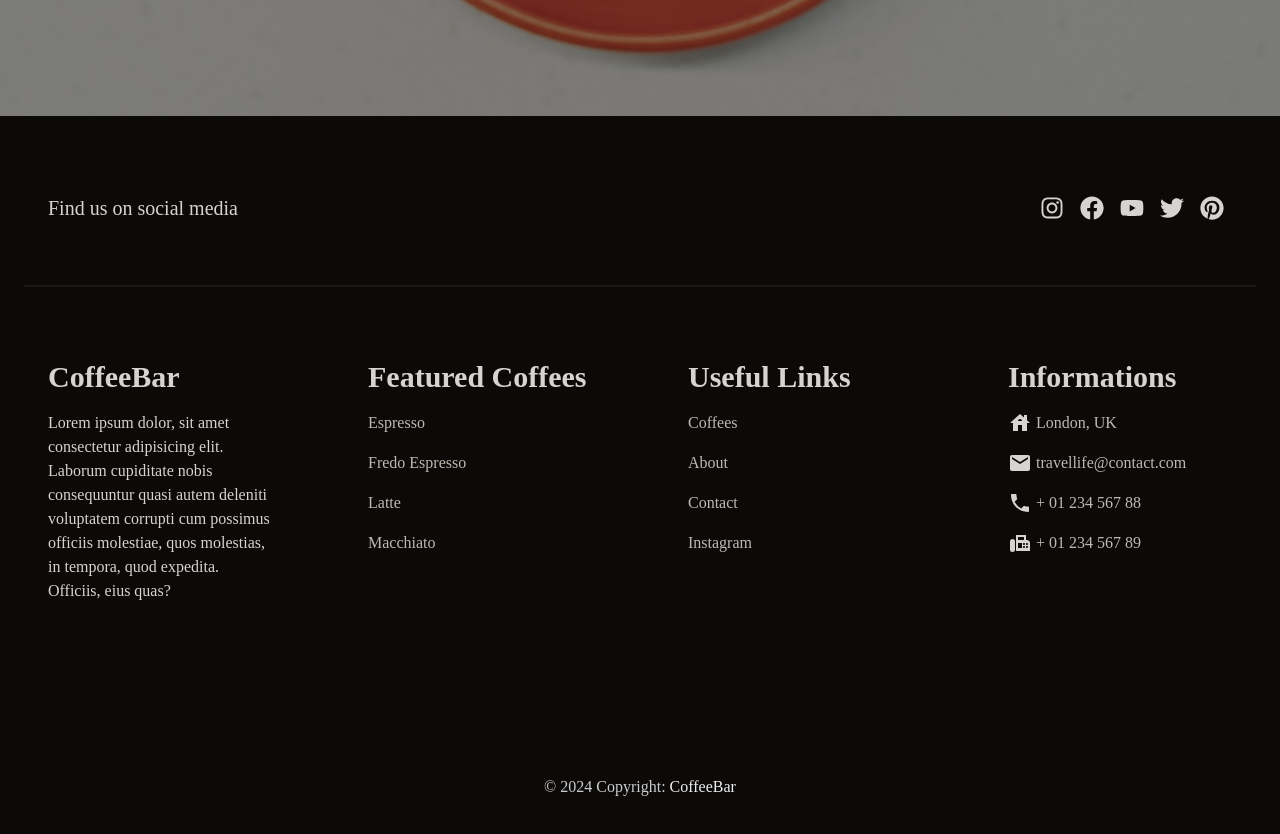
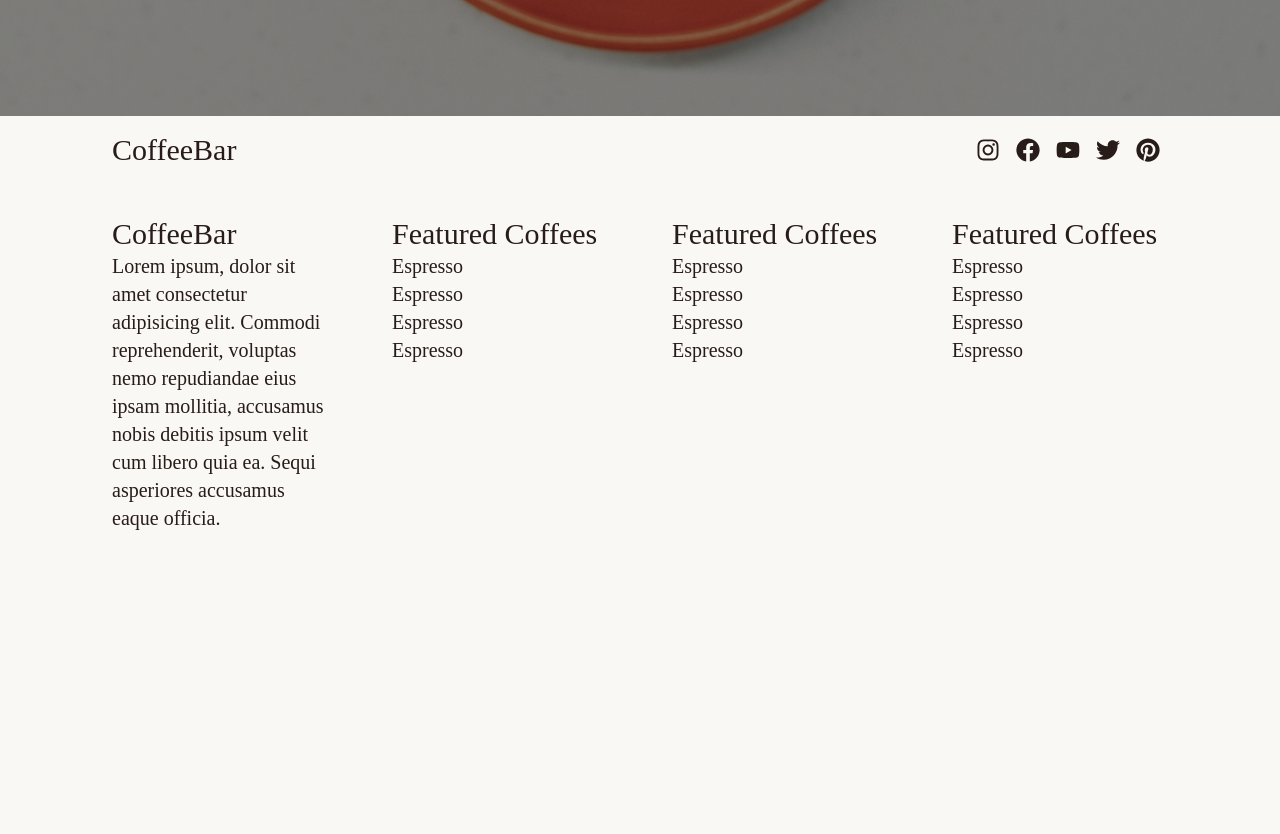
Before and after one commit to DarkoM996/coffeebar-website, a React (Vite) app: page / in a window 1280 px wide. Shown: the part 3919-4753 px from the top of the page. After the commit the page ends 4515 px from the top, so only its background shows below. Built offline with nearby package versions, Linux system fonts and the light colour scheme; a web font is replaced by a local one.

Commit message:
new footer adjustments

```diff
--- /dev/null
+++ b/src/components/Footer2.tsx
@@ -0,0 +1,75 @@
+import {
+  FaInstagram,
+  FaFacebook,
+  FaYoutube,
+  FaPinterest,
+  FaTwitter,
+} from "react-icons/fa";
+
+const Footer2 = () => {
+  return (
+    <footer className="max-w-screen-3xl mx-auto w-full  relative px-6 py-4 lg:px-28">
+      <div className="flex flex-col md:flex-row justify-between items-center gap-6 w-full h-full">
+        {/* Flex elements */}
+        <div className="">
+          <h4 className="text-3xl">CoffeeBar</h4>
+        </div>
+        <div className="flex items-center gap-2">
+          <a href="/" className="text-2xl mr-2">
+            <FaInstagram />
+          </a>
+          <a href="/" className="text-2xl mr-2">
+            <FaFacebook />
+          </a>
+          <a href="/" className="text-2xl mr-2">
+            <FaYoutube />
+          </a>
+          <a href="/" className="text-2xl mr-2">
+            <FaTwitter />
+          </a>
+          <a href="/" className="text-2xl mr-2">
+            <FaPinterest />
+          </a>
+        </div>
+      </div>
+      {/* More items */}
+      <div className="grid grid-cols-1 md:grid-cols-2 lg:grid-cols-4 gap-6 lg:gap-16 w-full py-12">
+        <div>
+          <h4 className="text-3xl">CoffeeBar</h4>
+          <p className="text-xl">
+            Lorem ipsum, dolor sit amet consectetur adipisicing elit. Commodi
+            reprehenderit, voluptas nemo repudiandae eius ipsam mollitia,
+            accusamus nobis debitis ipsum velit cum libero quia ea. Sequi
+            asperiores accusamus eaque officia.
+          </p>
+        </div>
+        {/* Featured Section */}
+        <div>
+          <h4 className="text-3xl">Featured Coffees</h4>
+          <p className="text-xl">Espresso</p>
+          <p className="text-xl">Espresso</p>
+          <p className="text-xl">Espresso</p>
+          <p className="text-xl">Espresso</p>
+        </div>
+        {/* Featured Section */}
+        <div>
+          <h4 className="text-3xl">Featured Coffees</h4>
+          <p className="text-xl">Espresso</p>
+          <p className="text-xl">Espresso</p>
+          <p className="text-xl">Espresso</p>
+          <p className="text-xl">Espresso</p>
+        </div>
+        {/* Featured Section */}
+        <div>
+          <h4 className="text-3xl">Featured Coffees</h4>
+          <p className="text-xl">Espresso</p>
+          <p className="text-xl">Espresso</p>
+          <p className="text-xl">Espresso</p>
+          <p className="text-xl">Espresso</p>
+        </div>
+      </div>
+    </footer>
+  );
+};
+
+export default Footer2;
--- a/src/pages/HomePage.tsx
+++ b/src/pages/HomePage.tsx
@@ -1,8 +1,9 @@
 import CTA from "../components/CTA";
 import FeaturedCards from "../components/FeaturedCards";
+import Footer2 from "../components/Footer2";
 import Hero from "../components/Hero";
 import NewestCoffees from "../components/NewestCoffees";
-import Footer from "./../components/Footer";
+// import Footer from "./../components/Footer";
 
 const HomePage = () => {
   return (
@@ -11,7 +12,8 @@ const HomePage = () => {
       <FeaturedCards />
       <NewestCoffees />
       <CTA />
-      <Footer />
+      {/* <Footer /> */}
+      <Footer2 />
     </>
   );
 };
```
